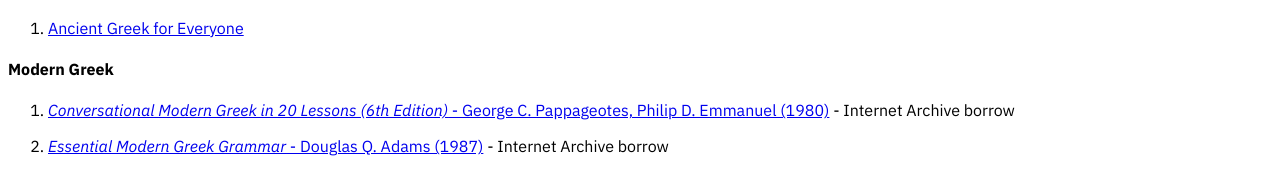
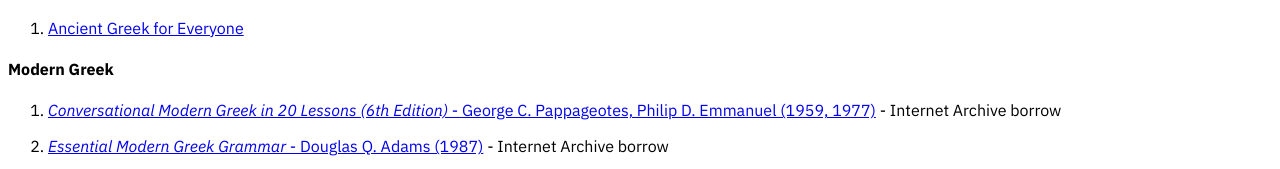
Before and after one commit to Penguin112358/penguin112358.github.io, a plain HTML site: page languageresources.html in a window 1280 px wide. Shown: the part 3304-3473 px from the top of the page. Drawn offline with Linux system fonts and the light colour scheme.

Commit message:
Update languageresources.html

```diff
--- a/languageresources.html
+++ b/languageresources.html
@@ -153,7 +153,7 @@
 				</ol>
 			<h4>Modern Greek</h4>
 				<ol>
-					<li><p><a href="https://archive.org/details/cortinasmoderngr00papp/" target="_blank"><i>Conversational Modern Greek in 20 Lessons (6th Edition)</i> - George C. Pappageotes, Philip D. Emmanuel (1980)</a> - Internet Archive borrow</p></li>
+					<li><p><a href="https://archive.org/details/cortinasmoderngr00papp/" target="_blank"><i>Conversational Modern Greek in 20 Lessons (6th Edition)</i> - George C. Pappageotes, Philip D. Emmanuel (1959, 1977)</a> - Internet Archive borrow</p></li>
 					<li><p><a href="https://archive.org/details/essentialmoderng00adam/" target="_blank"><i>Essential Modern Greek Grammar</i> - Douglas Q. Adams (1987)</a> - Internet Archive borrow</p></li>
 					<li><p><a href="https://archive.org/details/isbn_0679101896/" target="_blank"><i>Modern Greek</i> - S. A. Sofroniou, J. T. Pring (1962)</a> - Internet Archive borrow</p></li>
 					<li><p><a href="https://archive.org/details/textbookofmodern0000tofa/" target="_blank"><i>A Textbook of Modern Greek: for Beginners up to G.C.S.E (5th Revised Edition)</i> - Kypros Tofallis (1991)</a> - Internet Archive borrow</p></li>
```
